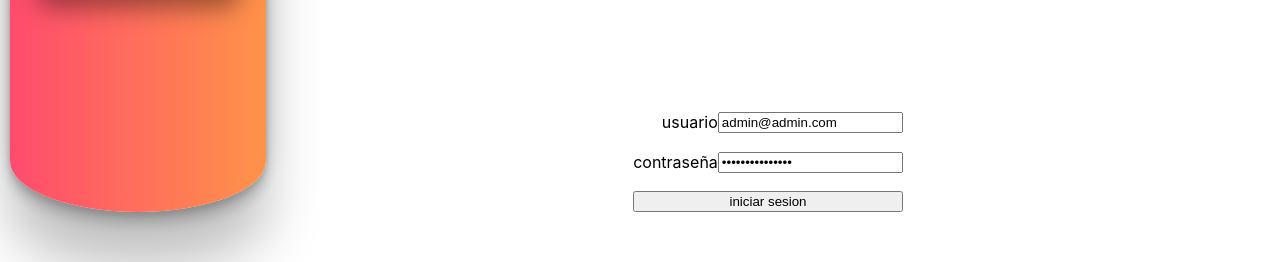
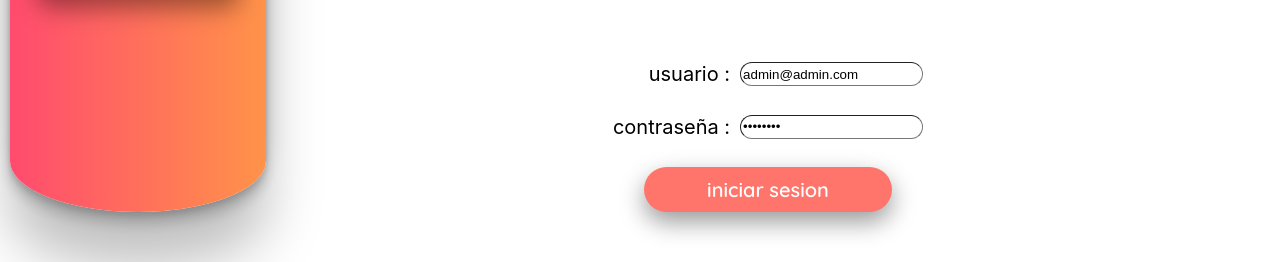
Before and after one commit to hypekenny/Banco-del-Sol-Admin, a React (Create React App) app: page / in a window 1280 px wide. Shown: the part 508-770 px from the top of the page. Built offline with nearby package versions, Linux system fonts and the light colour scheme.

Commit message:
welcome styles

```diff
--- a/src/components/welcome/Welcome.module.css
+++ b/src/components/welcome/Welcome.module.css
@@ -9,9 +9,44 @@
     display: flex;
     flex-direction: column;
     justify-content: space-between;
-    height: 100px;
+    height: 150px;
 }
 .formText {
     display: flex;
     justify-content: flex-end;
+    font-size: 20px;
 }
+.input {
+    border-radius: 20px;
+    margin-left: 10px;
+    outline: none;
+    border-width: 1px;
+}
+.btn {
+    border: none;
+    direction: none;
+    align-self: center;
+    background-color: #ff756b;
+    border-radius: 50px;
+    width: 80%;
+    height: 30%;
+    font-weight: 600;
+    font-stretch: extra-expanded;
+    box-shadow: 0px 10px 25px rgba(0, 0, 0, 0.4);
+    font-size: 20px;
+    color: #fff;
+    text-align: center;
+    font-family: 'Quicksand', sans-serif;
+    font-weight: 600;
+    transition: 1s;
+    cursor: pointer;
+    font-size: 20px;
+}
+.btn:focus {
+    background-color: #f85c50;
+    border: 1px solid #e0584f;
+}
+.btn:hover {
+    font-size: 21px;
+    transform: scale(1.1);
+}
--- a/src/components/welcome/Welcome.tsx
+++ b/src/components/welcome/Welcome.tsx
@@ -19,14 +19,19 @@ export function Welcome() {
 
             <div className={styles.form}>
                 <div className={styles.formText}>
-                    <label>usuario</label>
-                    <input type="text" value={data.user} onChange={(e) => setData({...data, user: e.target.value})} />
+                    <label>usuario : </label>
+                    <input className={styles.input} type="text" value={data.user} onChange={(e) => setData({...data, user: e.target.value})} />
                 </div>
                 <div className={styles.formText}>
-                    <label>contraseña</label>
-                    <input type="password" value={data.user} onChange={(e) => setData({...data, user: e.target.value})} />
+                    <label>contraseña : </label>
+                    <input
+                        className={styles.input}
+                        type="password"
+                        value={data.password}
+                        onChange={(e) => setData({...data, user: e.target.value})}
+                    />
                 </div>
-                <button onClick={() => (data.user.length > 0 && data.password.length > 0 ? dispatch(login(data)) : console.log('no funca'))}>
+                <button className={styles.btn} onClick={() => (data.user.length > 0 && data.password.length > 0 ? dispatch(login(data)) : null)}>
                     iniciar sesion
                 </button>
             </div>
```
